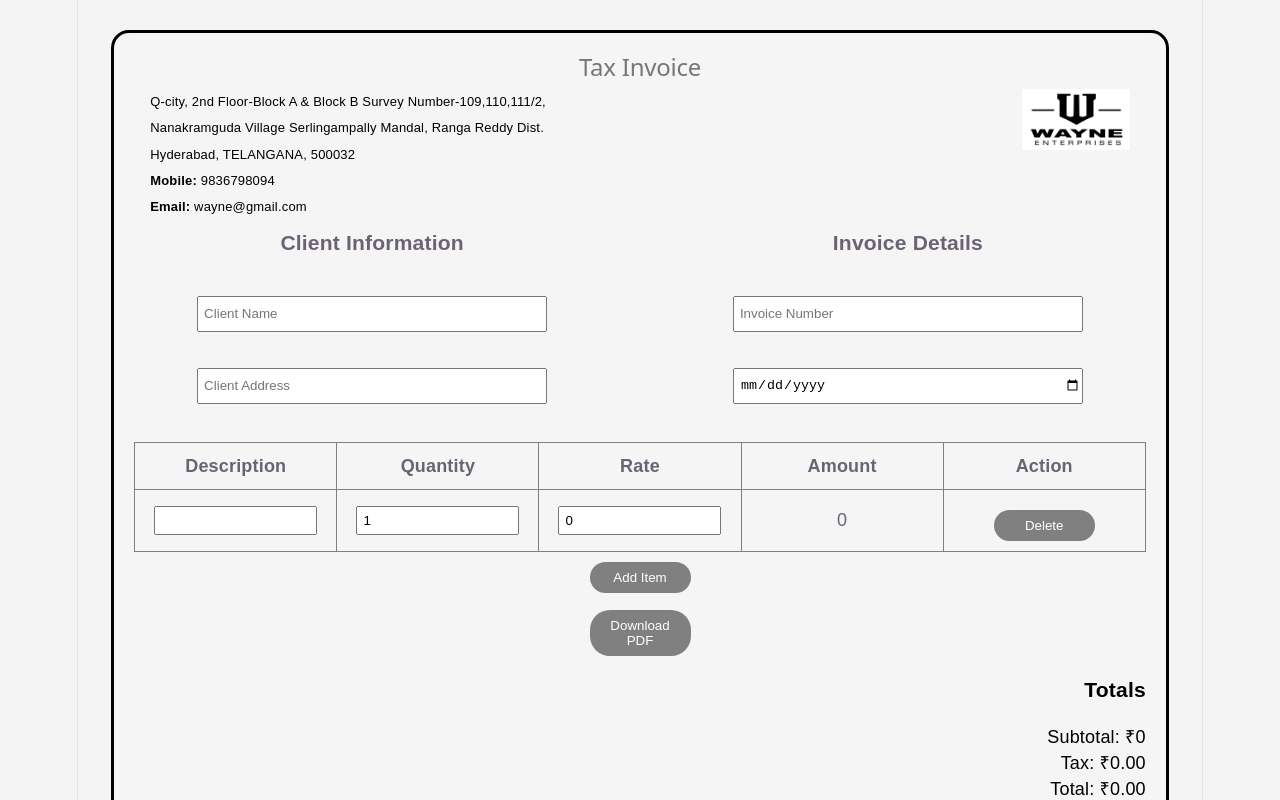
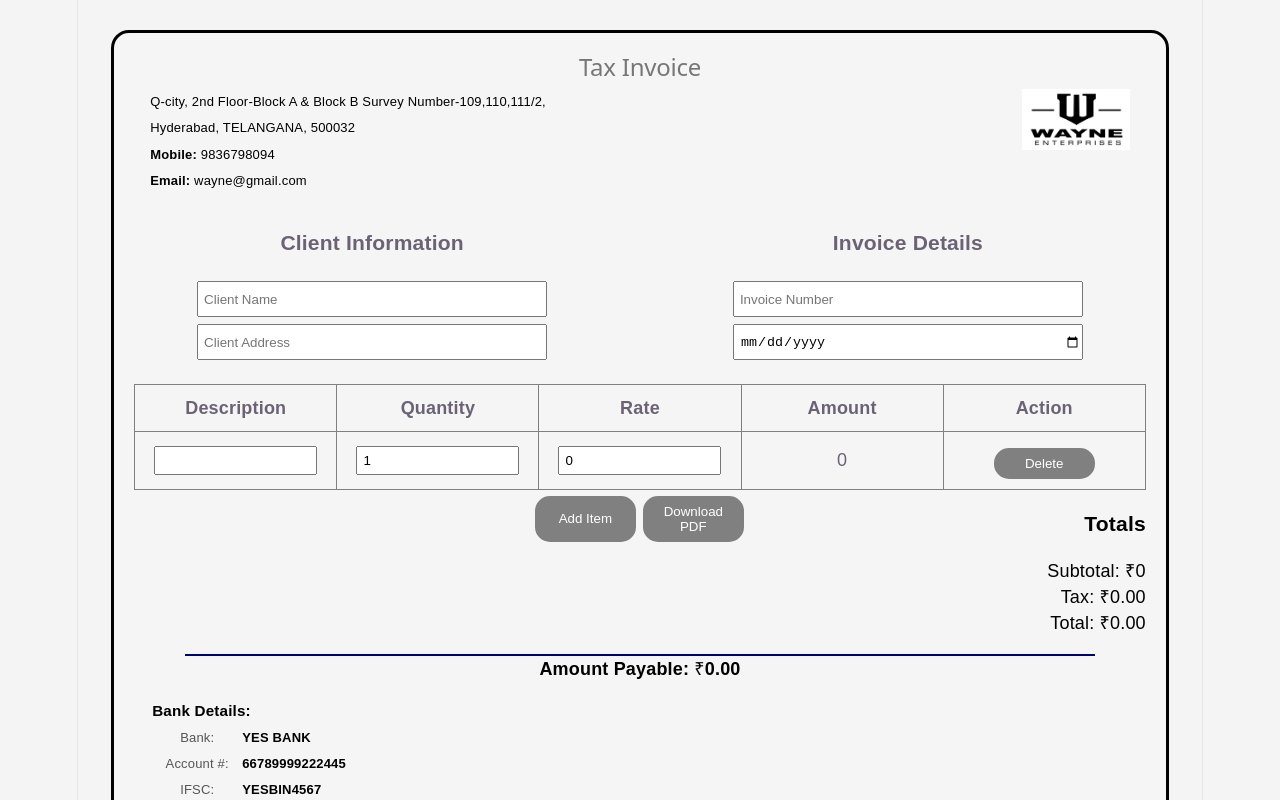
Before and after one commit to bxodelroy/invoice-builder, a React (Vite) app: page / in a window 1280 px wide. Shown: the top 800 px of the page. Built offline with nearby package versions, Linux system fonts and the light colour scheme.

Commit message:
Improved the PDF layout

```diff
--- a/src/App.css
+++ b/src/App.css
@@ -62,7 +62,7 @@ h2 {
     padding-bottom: 0;
     padding-top: 0;
     padding-left: 5px;
-    margin: 1rem;
+    margin: 0.2rem;
 }
 
 table input {
@@ -102,9 +102,9 @@ button {
     background-color: gray;
     color: white;
     cursor: pointer;
-    margin-top: 10px;
+    margin-top: 6px;
     width: 101px;
-    border-radius: 20px;
+    border-radius: 15px;
     transition: all 0.4s;
 }
 
@@ -115,10 +115,10 @@ button:hover {
 
 .base-buttons {
     display: flex;
-    flex-direction: column;
+    position: absolute;
     gap: 7px;
-    justify-content: center;
-    align-items: center;
+
+    left: 40%;
 }
 
 .line {
@@ -142,7 +142,7 @@ button:hover {
 }
 
 .bank-details h3 {
-    margin-bottom: 12px;
+    margin-bottom: 1px;
     text-align: left;
 }
 
--- a/src/App.jsx
+++ b/src/App.jsx
@@ -80,19 +80,18 @@ const App = () => {
     }
     const element = invoiceRef.current
     const options = {
-      //margin: 1,
-      margin: 0.3,
+      margin: 0.2,
       filename: 'invoice.pdf',
       image: {
         type: 'jpeg',
-        quality: 1
+        quality: 2
       },
       html2canvas: {
-        scale: 2
+        scale: 1
       },
       jsPDF: {
-        unit: 'in',
-        format: 'letter',
+        unit: 'mm',
+        format: 'a4',
         orientation: 'portrait'
       }
     }
@@ -112,7 +111,6 @@ const App = () => {
         <div className="address">
           <p>
             Q-city, 2nd Floor-Block A & Block B Survey Number-109,110,111/2,<br />
-            Nanakramguda Village Serlingampally Mandal, Ranga Reddy Dist.<br />
             Hyderabad, TELANGANA, 500032
           </p>
           <p><b>Mobile: </b>9836798094</p>
@@ -282,7 +280,6 @@ const App = () => {
         <p>1. Goods once sold cannot be taken back or exchanged.</p>
           <p>2. We are not the manufacturers, company will stand for warranty as per their terms and conditions.</p>
           <p>3.Interest @24% p.a. will be charged for uncleared bills beyond 15 days.</p>
-          <p>4.Subject to local Jurisdiction.</p>
 
           <div className="sign"><p>Authorized Signature</p></div>
       </div>
```
